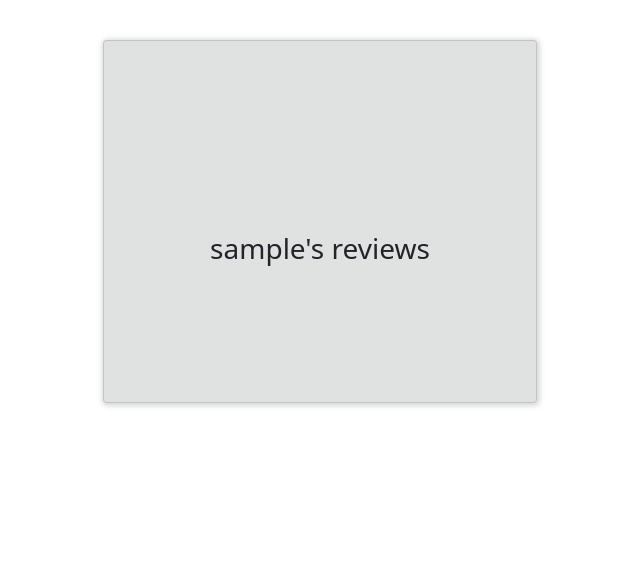
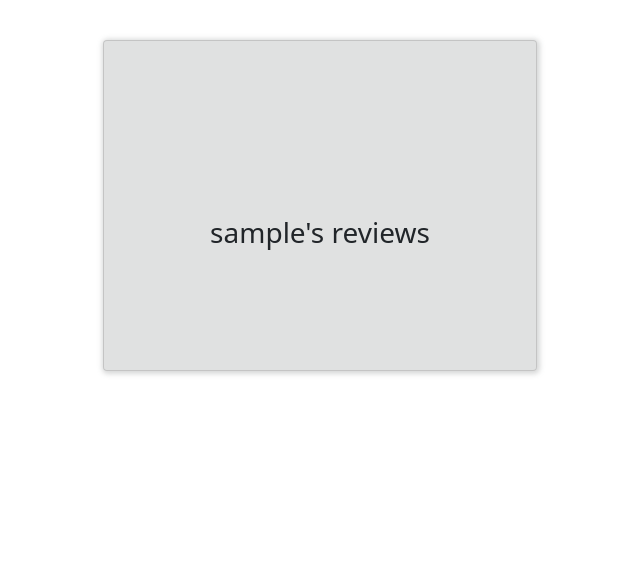
Before and after one commit to dennisdevio/milestone-project-3, a Flask app: page /profile in a window 1280 px wide. Shown: the part 80-647 px from the top of the page, without its empty margins (320-960 px from the left). Run offline with Flask 2, Linux system fonts and the light colour scheme; the visitor is signed in with stand-in values (Sample User, id 1); a database or web service that is not in the repository returns one stand-in record (values such as "Sample title"); some libraries are stand-ins or nearby versions.

Commit message:
update profile page styling

```diff
--- a/templates/profile.html
+++ b/templates/profile.html
@@ -3,7 +3,7 @@
 
     <div class="row">
         <div class="card col-md-6 col-lg-4 offset-md-3 offset-lg-4">
-            <div class="card-body">
+            <div>
                 <div>
                     <h3 class="text-center user-heading">{{ username }}'s reviews</h3>
                 </div>
```
